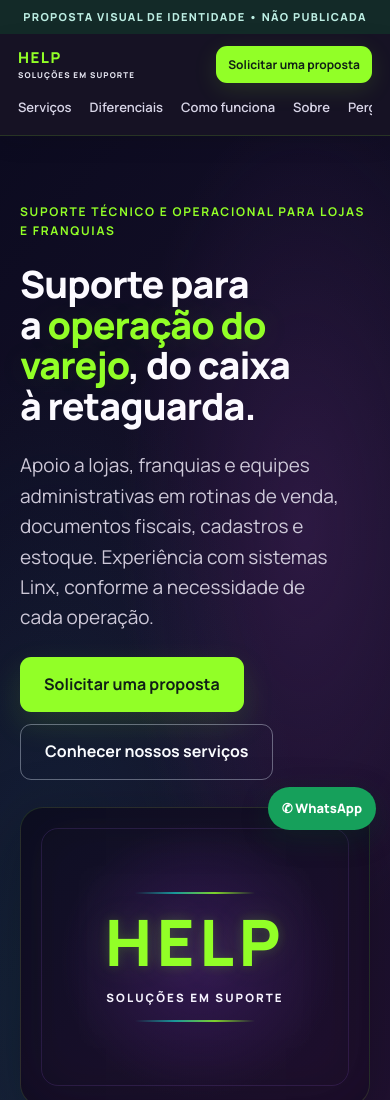
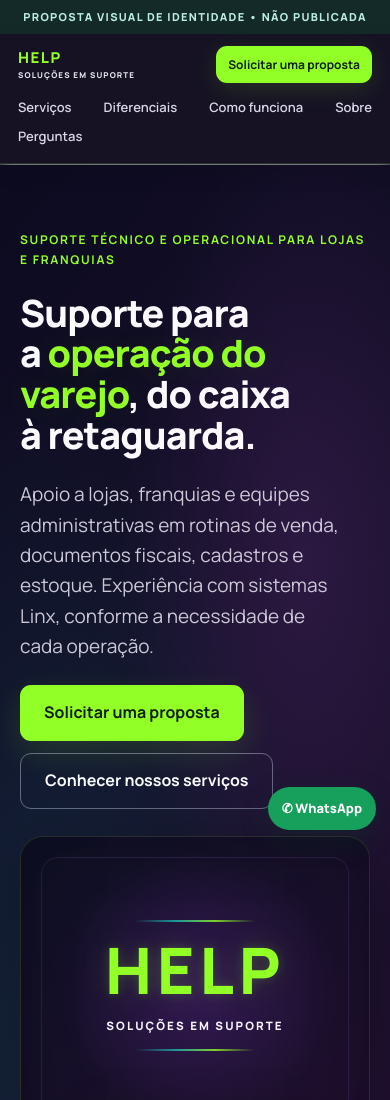
Before and after one commit to denistein2/help, a plain HTML site: page index.html in a window 390 px wide. Shown: the top 1100 px of the page. Drawn offline with Linux system fonts and the light colour scheme.

Commit message:
fix(mobile): mostrar todos os links do menu sem corte em telas estreitas

```diff
--- a/index.html
+++ b/index.html
@@ -31,7 +31,7 @@ section[id]{scroll-margin-top:110px}
 @media(max-width:760px){
   header .site-header-inner{gap:10px!important;padding:12px 18px!important}
   header .site-brand{flex:1}
-  header .site-nav{order:3;width:100%;flex-wrap:nowrap!important;overflow-x:auto;gap:18px!important;padding:4px 0 5px;scrollbar-width:thin}
+  header .site-nav{order:3;width:100%;flex-wrap:wrap!important;overflow-x:visible;gap:8px 16px!important;padding:4px 0 5px;scrollbar-width:thin}
   header .site-nav a{font-size:13px!important}
   header .site-cta{font-size:13px!important;padding:9px 12px!important}
   main section{padding:56px 20px!important}
```
